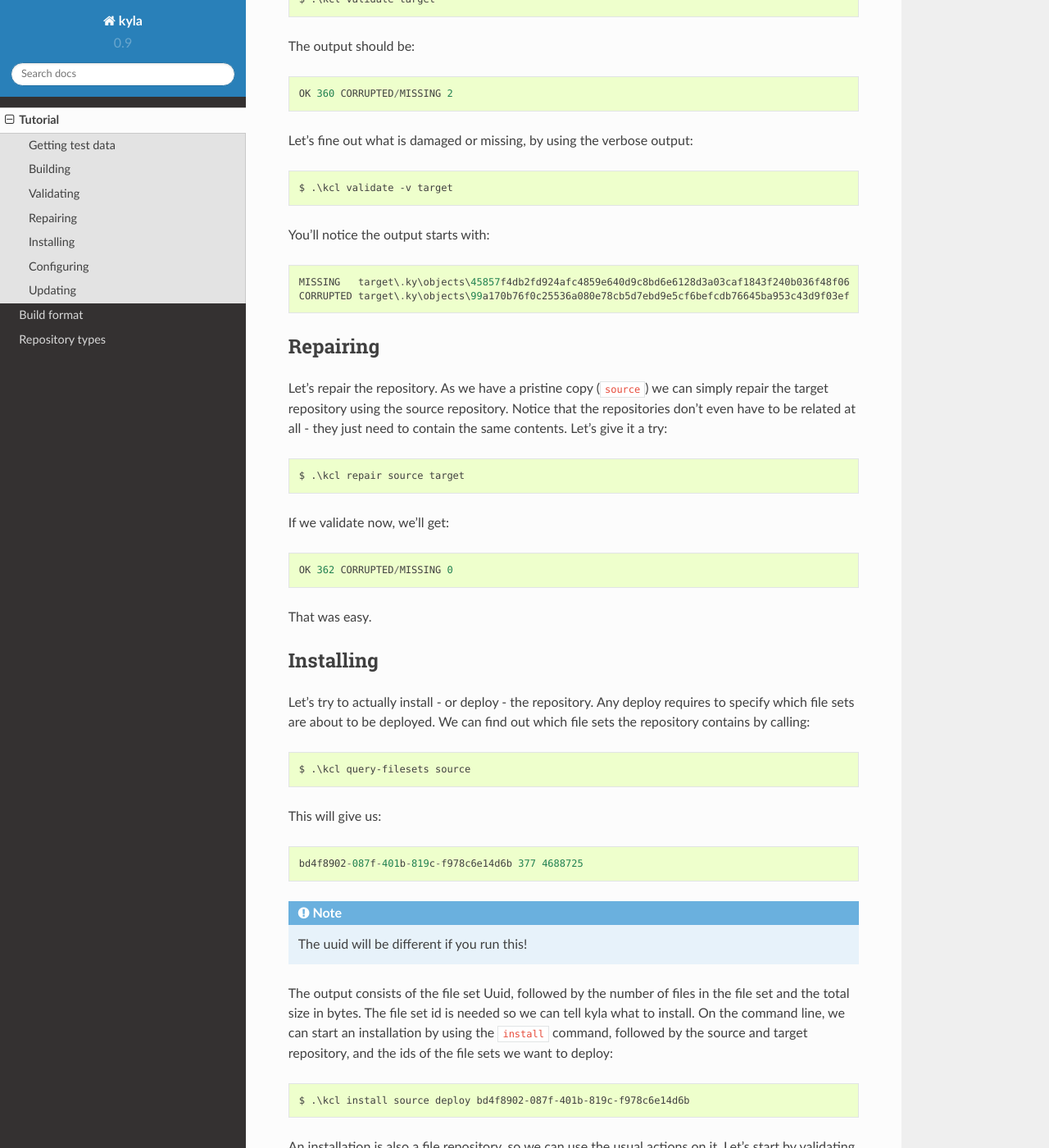
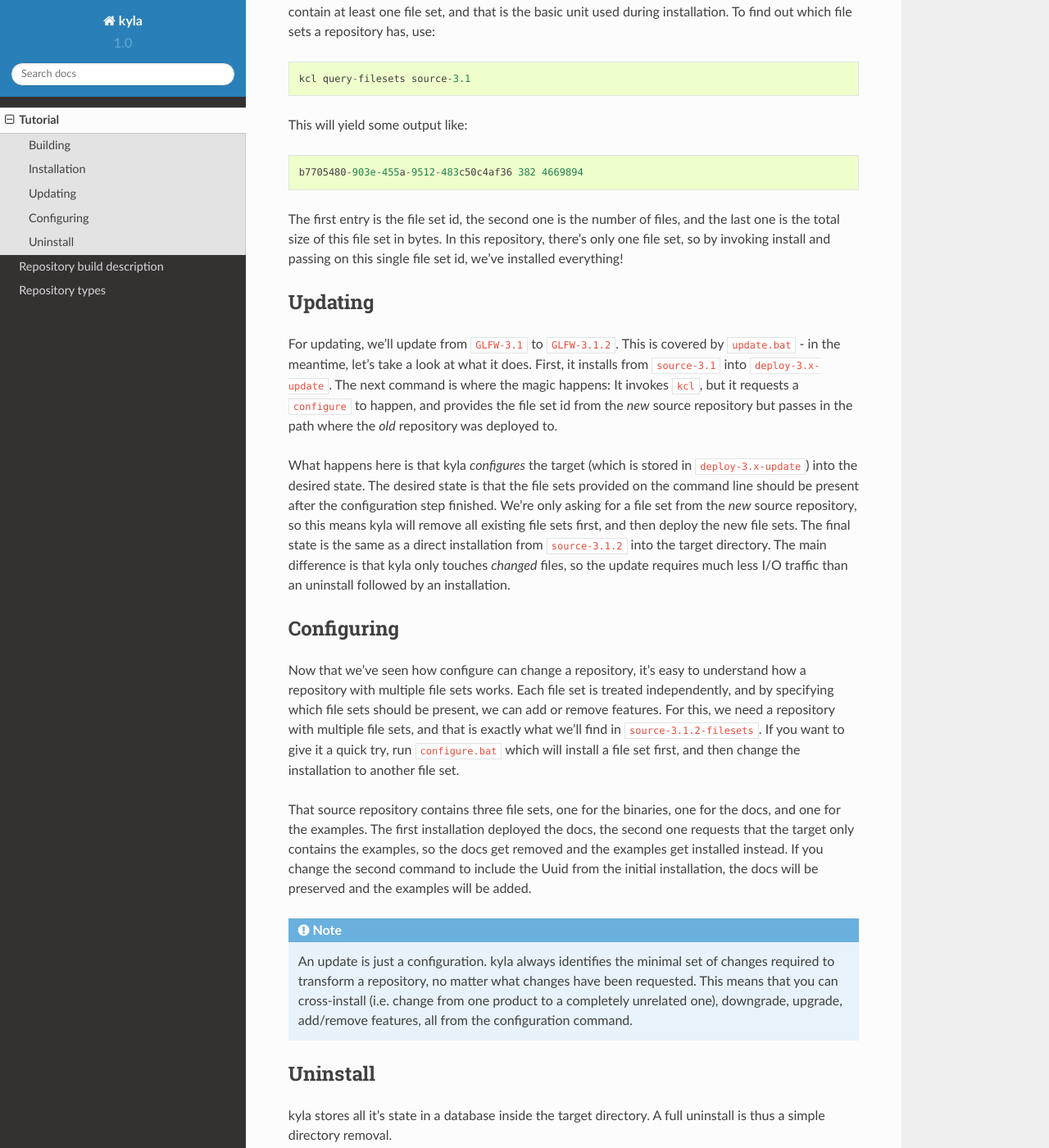
Before and after one commit to Anteru/kyla, a Sphinx documentation site: the page built from doc/source/tutorial.rst, in a window 1280 px wide and 1400 px high, scrolled down 1095 px. Shown: the whole window at 82% size. Built offline with Sphinx 7.4.7 and the Read the Docs theme 2.0.0, drawn with Linux system fonts in a browser that asks for light colours; some of the changed text lies outside the part shown.

Commit message:
Update the tutorial.

```diff
--- a/doc/source/conf.py
+++ b/doc/source/conf.py
@@ -58,9 +58,9 @@ author = 'Matthäus G. Chajdas'
 # built documents.
 #
 # The short X.Y version.
-version = '0.9'
+version = '1.0'
 # The full version, including alpha/beta/rc tags.
-release = '0.9'
+release = '1.0+alpha-1'
 
 # The language for content autogenerated by Sphinx. Refer to documentation
 # for a list of supported languages.
--- a/doc/source/repository-definition.rst
+++ b/doc/source/repository-definition.rst
@@ -1,5 +1,7 @@
-Build format
-============
+.. _repository-description:
+
+Repository build description
+============================
 
 Installer repositories are compiled by using ``kcl build``. This requires an Xml file that describes how to build a file repository. Here's an example repository file:
 
--- a/doc/source/tutorial.rst
+++ b/doc/source/tutorial.rst
@@ -1,134 +1,59 @@
 Tutorial
 ========
 
-Let's get started with building a basic file repository. We'll use the ``pykyla`` builder for this. The tutorial assumes that you have Python 3 installed and in your path.
+In this tutorial, we'll go through the life cycle of a basic application - installation, updating, and configuration. To follow along, open the ``samples/glfw`` directory which contains the ``GLFW`` library -- and everything you need to get started with the first installer.
 
-Getting test data
------------------
+Throughout the tutorial, we'll be using the ``kcl`` command line binary which provides access to all of kyla's API, and provides the entry point to build repositories, too. Make sure you add it to your ``PATH`` variable so it can be found by calling ``.\kcl``.
 
-We'll start by grabbing some test data. In ``samples/glfw``, you can find a ``fetch.py`` script which will download two versions of the GLFW library.
+.. note::
 
-To create the build scripts, run ``create.py`` which will result in two Xml files -- ``glfw-3.1.2.xml`` and ``glfw-3.1.2-filesets.xml``. Those build files contain everything necessary to create a repository from the extracted archives.
+    Throughout this tutorial, various Uuids are used (like ``fc996a11-e205-4701-be7a-57694707edd1``). Those are dependent on the particular installation you get. Every time you see an Uuid here, make sure to adjust it for your particular use case.
 
 Building
 --------
 
-The next step is to build a repository. This is done using the ``kcl`` command line binary, which is expected to be found in the path. We'll build a repository for ``glfw-3.1.2`` first, using the ``build.bat`` batch file. All it does is call the ``kcl`` binary and pass the build file generated previously. The script will actually build twice into two separate output folders, one is ``source``, and one is ``target`` - more on that in a moment.
+The first step for any installation is to build a *repository*. A repository contains all file contents and describes how they should be deployed. Building a repository requires a repository description, which is a Xml file describing what should go into the repository.
 
-Validating
-----------
+In this tutorial, three repository descriptions are provided which we'll use throughout the sample. These are the three ``.xml`` files - on for each repository we're about to build. For building, just run the ``build.bat`` script. Afterwards, you should see three new folders - ``source-3.1`` and ``source-3.1.2`` which contain all of ``GFLW`` in a single repository, and ``source-3.1.2-filesets`` which contains ``GLFW`` 3.1.2 but using file sets. We'll come back to this in the *Configuring* part.
 
-Any kyla repository can self-validate for consistency. Let's try on the repository we just built - use::
+For more information about the repository descriptions, check :ref:`repository-description`.
 
-    $ .\kcl validate source
+Installation
+------------
 
-This will validate the ``source`` repository. You should see::
+You're ready to go - let's install. You can just call ``install.bat`` which performs the install, but let's take a look at the file contents to understand how this actually works! Let's take a peek at the file::
 
-    OK 362 CORRUPTED/MISSING 0
+    kcl install source-3.1 deploy-3.1 b7705480-903e-455a-9512-483c50c4af36
 
-Open the ``target/.ky/objects`` folder and let's damage some data. Open ``99a170b76f0c25536a080e78cb5d7ebd9e5cf6befcdb76645ba953c43d9f03ef`` (this is a text file) and do some random changes to this file. Next, delete ``45857f4db2fd924afc4859e640d9c8bd6e6128d3a03caf1843f240b036f48f06``. Let's verify again::
+This calls ``kcl``, requests an ``install`` and then it provides the source and target folders. But what's that Uuid at the end? At it's core, kyla works with file sets and repositories. A single repository must contain at least one file set, and that is the basic unit used during installation. To find out which file sets a repository has, use::
 
-    $ .\kcl validate target
+    kcl query-filesets source-3.1
 
-The output should be::
+This will yield some output like::
 
-    OK 360 CORRUPTED/MISSING 2
+    b7705480-903e-455a-9512-483c50c4af36 382 4669894
 
-Let's fine out what is damaged or missing, by using the verbose output::
+The first entry is the file set id, the second one is the number of files, and the last one is the total size of this file set in bytes. In this repository, there's only one file set, so by invoking install and passing on this single file set id, we've installed everything!
 
-    $ .\kcl validate -v target
+Updating
+--------
 
-You'll notice the output starts with::
+For updating, we'll update from ``GLFW-3.1`` to ``GLFW-3.1.2``. This is covered by ``update.bat`` - in the meantime, let's take a look at what it does. First, it installs from ``source-3.1`` into ``deploy-3.x-update``. The next command is where the magic happens: It invokes ``kcl``, but it requests a ``configure`` to happen, and provides the file set id from the *new* source repository but passes in the path where the *old* repository was deployed to.
 
-    MISSING   target\.ky\objects\45857f4db2fd924afc4859e640d9c8bd6e6128d3a03caf1843f240b036f48f06
-    CORRUPTED target\.ky\objects\99a170b76f0c25536a080e78cb5d7ebd9e5cf6befcdb76645ba953c43d9f03ef
-
-Repairing
----------
-
-Let's repair the repository. As we have a pristine copy (``source``) we can simply repair the target repository using the source repository. Notice that the repositories don't even have to be related at all - they just need to contain the same contents. Let's give it a try::
-
-    $ .\kcl repair source target
-
-If we validate now, we'll get::
-
-    OK 362 CORRUPTED/MISSING 0
-
-That was easy.
-
-Installing
-----------
-
-Let's try to actually install - or deploy - the repository. Any deploy requires to specify which file sets are about to be deployed. We can find out which file sets the repository contains by calling::
-
-    $ .\kcl query-filesets source
-
-This will give us::
-
-    bd4f8902-087f-401b-819c-f978c6e14d6b 377 4688725
-
-.. note:: The uuid will be different if you run this!
-
-The output consists of the file set Uuid, followed by the number of files in the file set and the total size in bytes. The file set id is needed so we can tell kyla what to install. On the command line, we can start an installation by using the ``install`` command, followed by the source and target repository, and the ids of the file sets we want to deploy::
-
-    $ .\kcl install source deploy bd4f8902-087f-401b-819c-f978c6e14d6b
-
-An installation is also a file repository, so we can use the usual actions on it. Let's start by validating the installation::
-
-    $ .\kcl validate deploy
-
-This yields::
-
-    OK 377 CORRUPTED/MISSING 0
-
-Let's try the previous example of damaging the installation. Delete the ``CMakeLists.txt`` file and change a byte in ``COPYING``, and check again::
-
-    OK 375 CORRUPTED/MISSING 2
-
-We can repair the repository using our source repository as before::
-
-    $ .\kcl repair source deploy
-
-In fact, we could have also repaired the source repository using the deploy repository, as all repository types are equivalent. Wait a moment, does this mean we can install from the just installed repository? Yes, this is indeed possible::
-
-    $ .\kcl install deploy deploy2 bd4f8902-087f-401b-819c-f978c6e14d6b
-
-This will install from our freshly deployed repository into a new deployed repository.
+What happens here is that kyla *configures* the target (which is stored in ``deploy-3.x-update``) into the desired state. The desired state is that the file sets provided on the command line should be present after the configuration step finished. We're only asking for a file set from the *new* source repository, so this means kyla will remove all existing file sets first, and then deploy the new file sets. The final state is the same as a direct installation from ``source-3.1.2`` into the target directory. The main difference is that kyla only touches *changed* files, so the update requires much less I/O traffic than an uninstall followed by an installation.
 
 Configuring
 -----------
 
-Configuring a repository means adding or removing file sets from it. We'll create three filesets for GLFW, a general one, one for the ``docs/`` folder, and one for the ``examples/`` folder. For this sample, you need to build the ``glfw-3.1.2-filesets.xml`` repository. Let's query it::
+Now that we've seen how configure can change a repository, it's easy to understand how a repository with multiple file sets works. Each file set is treated independently, and by specifying which file sets should be present, we can add or remove features. For this, we need a repository with multiple file sets, and that is exactly what we'll find in ``source-3.1.2-filesets``. If you want to give it a quick try, run ``configure.bat`` which will install a file set first, and then change the installation to another file set.
 
-    $ .\kcl query-filesets -n source-with-filesets
+That source repository contains three file sets, one for the binaries, one for the docs, and one for the examples. The first installation deployed the docs, the second one requests that the target only contains the examples, so the docs get removed and the examples get installed instead. If you change the second command to include the Uuid from the initial installation, the docs will be preserved and the examples will be added.
 
-This yields::
+.. note::
 
-    82511c20-841a-49c5-9388-41ca8a068f93 docs 268 2594580
-    aa1bc840-5432-45cc-8880-ab4f8fc3ce87 core 101 1982061
-    b5badd20-d6cf-4420-aadc-0f6b62fa9e02 examples 8 112084
+    An update is just a configuration. kyla always identifies the minimal set of changes required to transform a repository, no matter what changes have been requested. This means that you can cross-install (i.e. change from one product to a completely unrelated one), downgrade, upgrade, add/remove features, all from the configuration command.
 
-We can now install only one feature::
+Uninstall
+---------
 
-    $ .\kcl install source-with-filesets deploy-with-filesets 82511c20-841a-49c5-9388-41ca8a068f93
-
-Let's add the examples now, and remove the docs::
-
-    $ .\kcl configure source-with-filesets deploy-with-filesets b5badd20-d6cf-4420-aadc-0f6b62fa9e02
-
-Updating
---------
-
-For updating, we'll update from ``GLFW-3.1`` to ``GLFW-3.1.2``. Let's install the old one as usual, by querying the filesets in ``source-old`` and issuing a deploy into ``deploy``::
-
-    $ .\kcl query-filesets source-old
-    0d773cdb-998a-4323-a083-6dd68d950dbd 382 4669894
-    $ .\kcl install source-old deploy 0d773cdb-998a-4323-a083-6dd68d950dbd
-
-Now we update - simply by using configure into the new, desired state::
-
-    $ .\kcl query-filesets source
-    bd4f8902-087f-401b-819c-f978c6e14d6b 377 4688725
-    $ .\kcl configure source deploy bd4f8902-087f-401b-819c-f978c6e14d6b
-
-We can validate that everything is in order - open the ``CMakeLists.txt`` and you'll see it's set for GLFW 3.1.2.
+kyla stores all it's state in a database inside the target directory. A full uninstall is thus a simple directory removal.
```
Also changed, not shown: doc/source/index.rst (+6 -5 lines).
